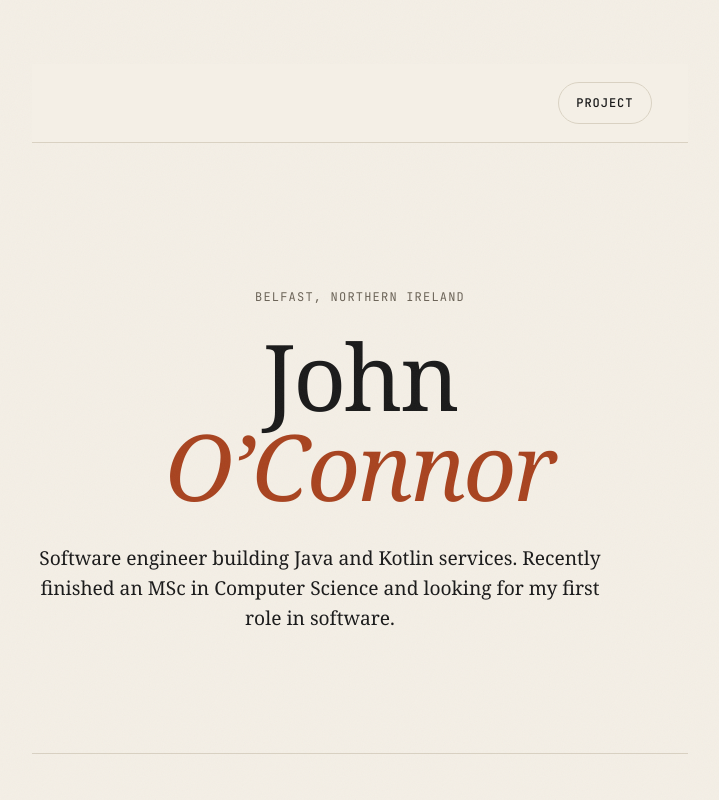
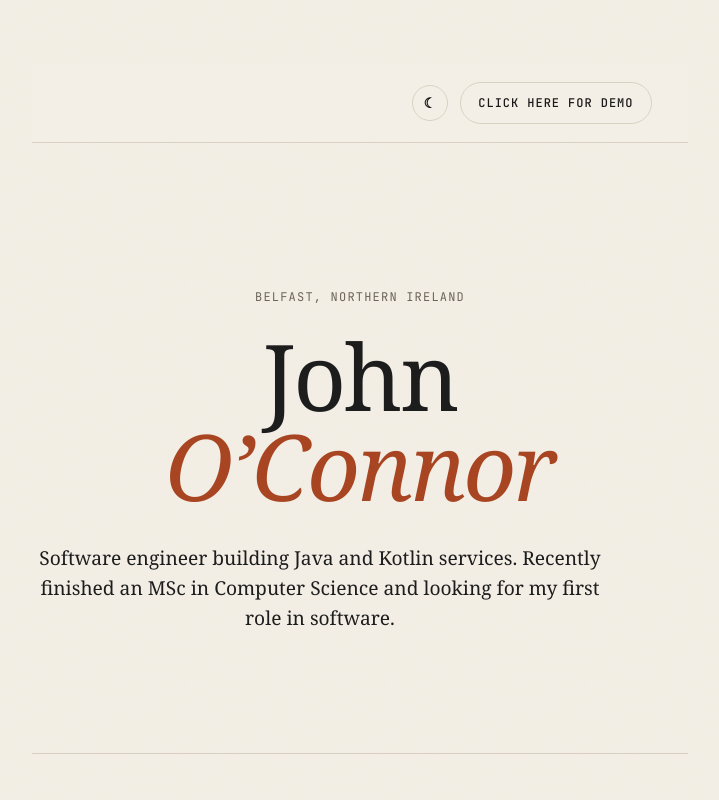
Before and after one commit to oconnor21john-cv/cv-project, a React (Vite) app in the folder java-order-microservices/web-ui/: page / in a window 1280 px wide. Shown: the top 800 px of the page, without its empty margins (280-999 px from the left). Built offline with nearby package versions, Linux system fonts and the light colour scheme; no server answers.

Commit message:
Home: dark-mode toggle, demo CTA copy, themed card gradients

```diff
--- a/java-order-microservices/web-ui/src/App.css
+++ b/java-order-microservices/web-ui/src/App.css
@@ -188,7 +188,7 @@
    ─────────────────────────────────────────────────────────────────── */
 
 .card {
-  background: linear-gradient(180deg, var(--surface) 0%, rgba(237, 230, 215, 0.6) 100%);
+  background: linear-gradient(180deg, var(--surface) 0%, var(--surface-grad-end) 100%);
   border: 1px solid var(--border);
   border-radius: var(--radius-lg);
   padding: 26px;
@@ -537,7 +537,7 @@
    ─────────────────────────────────────────────────────────────────── */
 
 .login-card {
-  background: linear-gradient(180deg, var(--surface) 0%, rgba(237, 230, 215, 0.6) 100%);
+  background: linear-gradient(180deg, var(--surface) 0%, var(--surface-grad-end) 100%);
   border: 1px solid var(--border);
   border-radius: var(--radius-lg);
   padding: 36px;
--- a/java-order-microservices/web-ui/src/index.css
+++ b/java-order-microservices/web-ui/src/index.css
@@ -15,6 +15,7 @@
   --accent:      #a8431f;
   --accent-2:    #8a3617;
   --accent-glow: rgba(168, 67, 31, 0.25);
+  --surface-grad-end: rgba(237, 230, 215, 0.6);
   --green:       #4f7d2e;
   --green-bg:    rgba(79, 125, 46, 0.12);
   --green-border:rgba(79, 125, 46, 0.3);
@@ -44,6 +45,7 @@
   --accent:      #a8431f;
   --accent-2:    #8a3617;
   --accent-glow: rgba(168, 67, 31, 0.25);
+  --surface-grad-end: rgba(237, 230, 215, 0.6);
 }
 
 /* Opt-in warm-dark theme (rust accent on near-black). */
@@ -61,6 +63,7 @@
   --accent:      #d96838;
   --accent-2:    #a8431f;
   --accent-glow: rgba(217, 104, 56, 0.35);
+  --surface-grad-end: rgba(255, 255, 255, 0.025);
   --green:       #6fa847;
   --red:         #d96d5a;
   --amber:       #e0a830;
--- a/java-order-microservices/web-ui/src/pages/Home.tsx
+++ b/java-order-microservices/web-ui/src/pages/Home.tsx
@@ -1,13 +1,36 @@
+import { useEffect, useState } from 'react'
 import { Link } from 'react-router-dom'
 
 export function Home() {
+  const [theme, setTheme] = useState<'light' | 'dark'>(() => {
+    if (typeof window === 'undefined') return 'light'
+    const stored = window.__themePreference
+    return stored === 'dark' || stored === 'light' ? stored : 'light'
+  })
+
+  useEffect(() => {
+    document.documentElement.setAttribute('data-theme', theme)
+    window.__themePreference = theme
+  }, [theme])
+
+  const nextTheme = theme === 'dark' ? 'light' : 'dark'
+
   return (
     <main className="page">
       <div className="grain" aria-hidden="true" />
 
       <header className="topbar">
         <nav className="nav">
-          <Link to="/architecture" className="nav-cta">Project</Link>
+          <button
+            type="button"
+            className="theme-btn"
+            onClick={() => setTheme(nextTheme)}
+            aria-label={`Switch to ${nextTheme} mode`}
+            title={`Switch to ${nextTheme} mode`}
+          >
+            {theme === 'dark' ? '☀' : '☾'}
+          </button>
+          <Link to="/architecture" className="nav-cta">Click here for demo</Link>
         </nav>
       </header>
 
@@ -100,6 +123,14 @@ export function Home() {
           --accent: #a8431f;
         }
 
+        [data-theme="dark"] {
+          --bg: #1a1714;
+          --ink: #f4efe6;
+          --muted: #c4baa6;
+          --rule: #3d342a;
+          --accent: #d96838;
+        }
+
         * { box-sizing: border-box; }
 
         html, body {
@@ -108,6 +139,7 @@ export function Home() {
           background: var(--bg);
           color: var(--ink);
           font-family: 'Söhne', 'Inter', -apple-system, sans-serif;
+          transition: background 0.25s ease, color 0.25s ease;
         }
 
         .page {
@@ -142,12 +174,34 @@ export function Home() {
           text-transform: uppercase;
         }
 
-        .nav { display: flex; gap: 1rem; }
+        .nav { display: flex; gap: 0.75rem; align-items: center; }
         .nav a {
           color: var(--muted);
           text-decoration: none;
           transition: all 0.2s ease;
           position: relative;
+        }
+
+        .theme-btn {
+          width: 36px;
+          height: 36px;
+          border-radius: 999px;
+          border: 1px solid var(--rule);
+          background: transparent;
+          color: var(--ink);
+          font-family: inherit;
+          font-size: 14px;
+          cursor: pointer;
+          display: inline-flex;
+          align-items: center;
+          justify-content: center;
+          padding: 0;
+          transition: background 0.2s ease, color 0.2s ease, border-color 0.2s ease;
+        }
+        .theme-btn:hover {
+          background: var(--accent);
+          border-color: var(--accent);
+          color: var(--bg);
         }
 
         .nav-cta {
```
